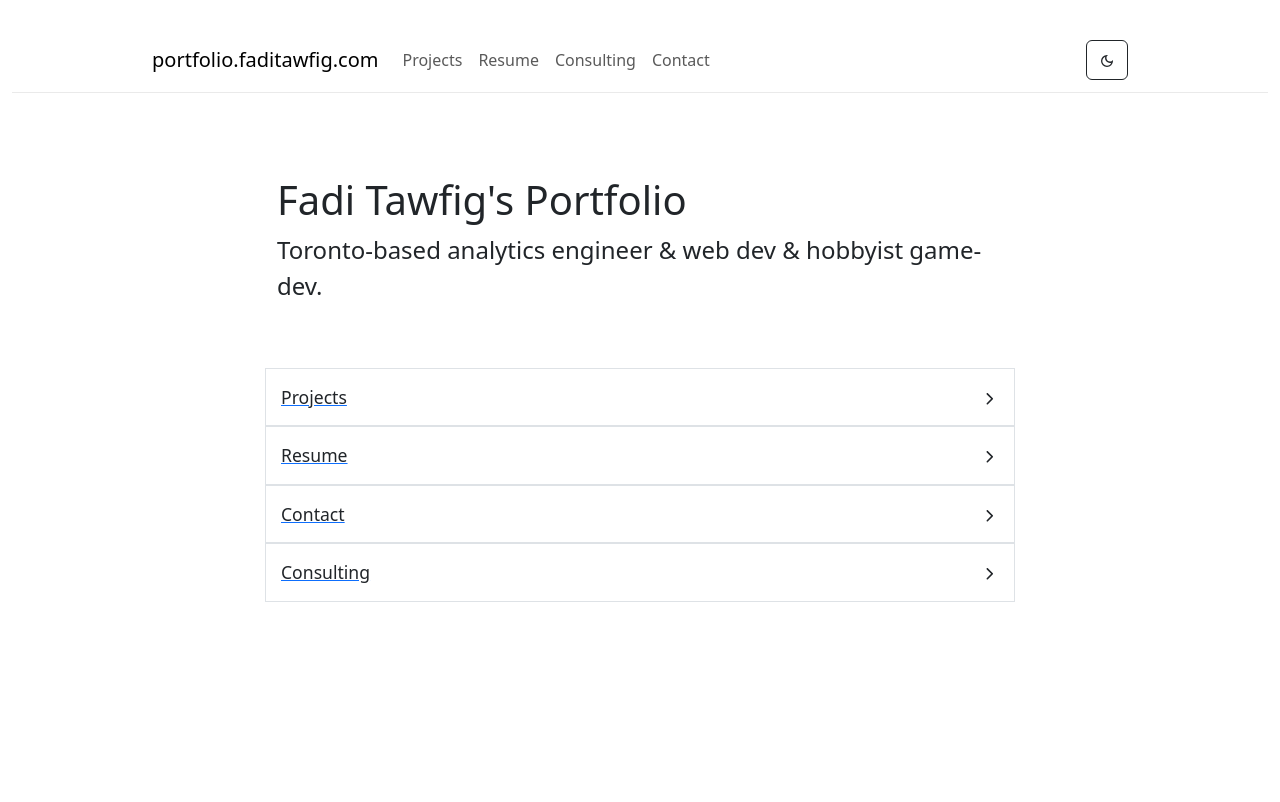
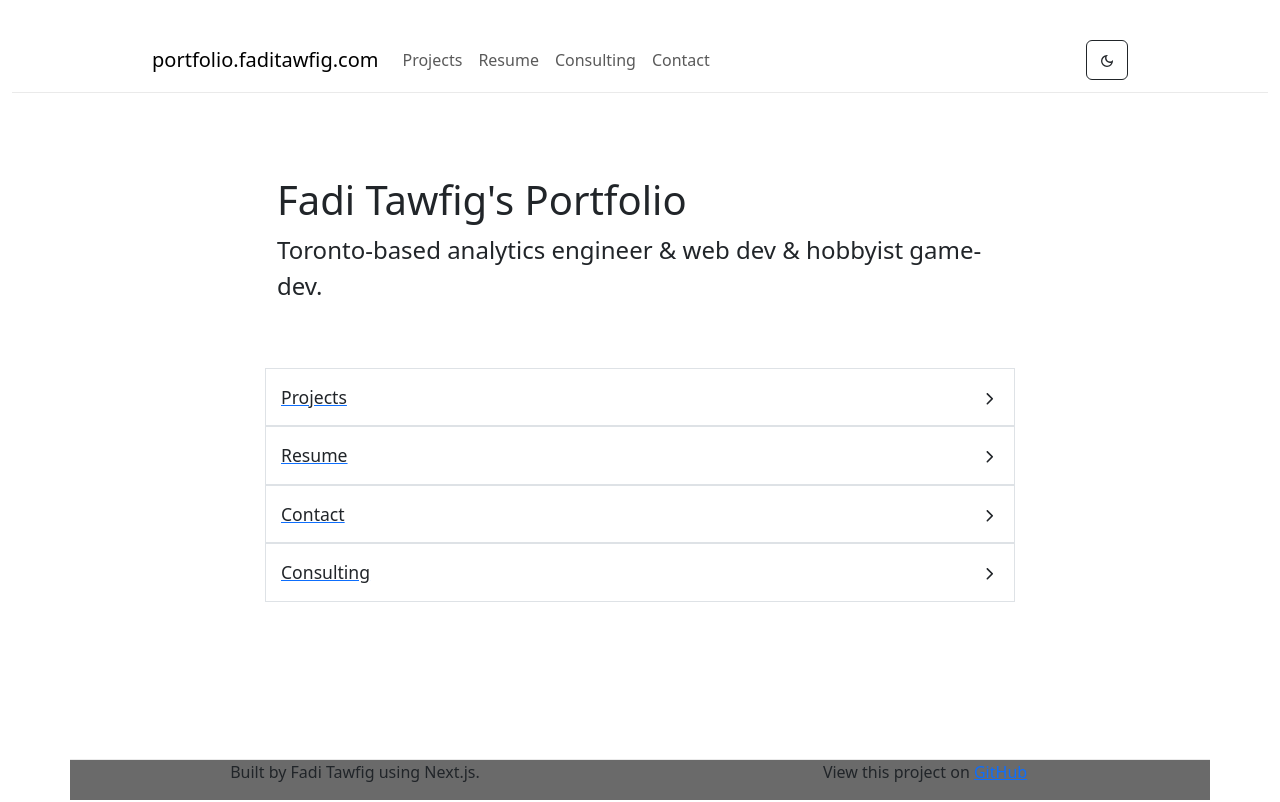
Before and after one commit to Ftawfig/portfolio.faditawfig.com, a Next.js app: page / in a window 1280 px wide. Built offline with nearby package versions, Linux system fonts and the light colour scheme.

Commit message:
working on footer

```diff
--- a/components/footer.tsx
+++ b/components/footer.tsx
@@ -1,3 +1,12 @@
-export default function footer() {
+import { Container, Row, Col } from 'react-bootstrap';
 
+export default function Footer() {
+    return (
+        <Container className="footer fixed-bottom">
+            <Row>
+            <Col xs="6"><p>Built by Fadi Tawfig using Next.js.</p></Col>
+            <Col xs="6"><p>View this project on <a href="https://github.com/ftawfig">GitHub</a></p></Col>
+            </Row>
+        </Container>
+    )
 }
--- a/components/layout.tsx
+++ b/components/layout.tsx
@@ -1,4 +1,5 @@
 import Header from '../components/header';
+import Footer from '../components/footer';
 import { Container } from 'react-bootstrap';
 
 export default function Layout({ children }) {
@@ -8,6 +9,7 @@ export default function Layout({ children }) {
             <main >
                 {children}
             </main>
+            <Footer/>
         </Container>
     )
 }
--- a/styles/globals.css
+++ b/styles/globals.css
@@ -7,6 +7,12 @@
 
 .nav-container {
     max-width: 1000px;
+}
+
+.footer {
+    border-top: solid 1px #eaeaea;
+    text-align: center;
+    background-color: rgba(56, 56, 56, 0.75);
 }
 
 .main {
```
